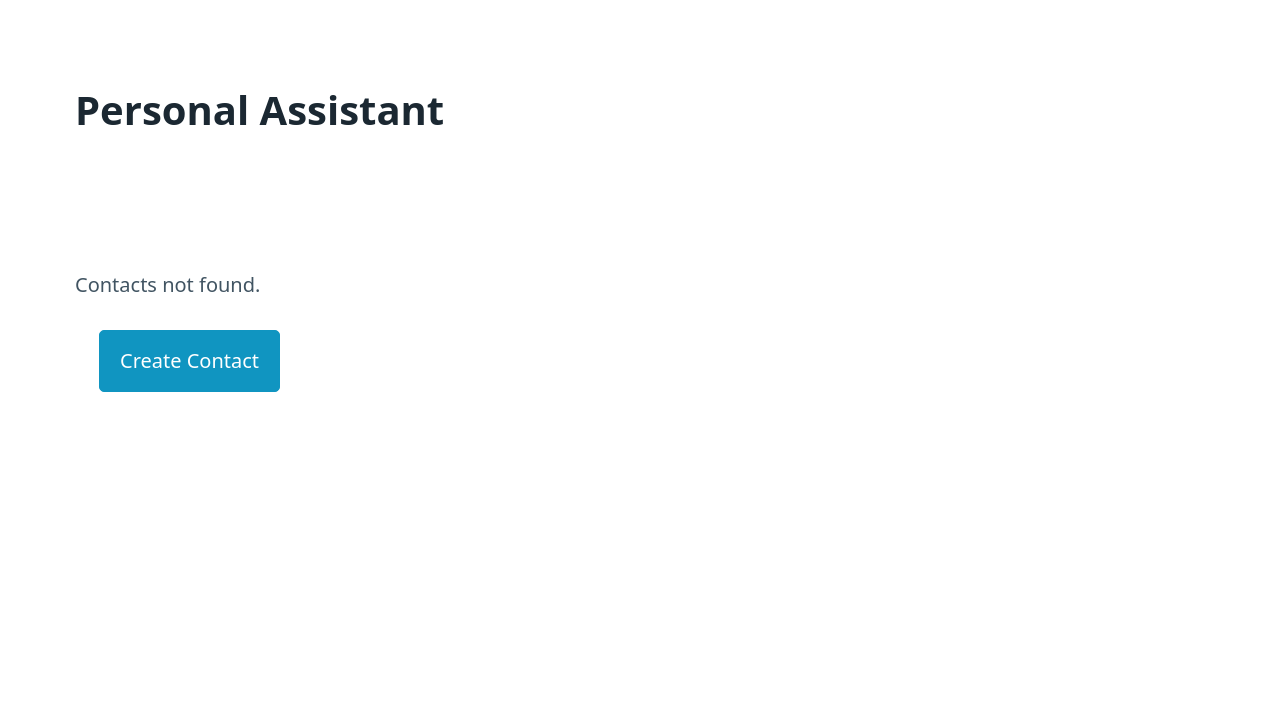
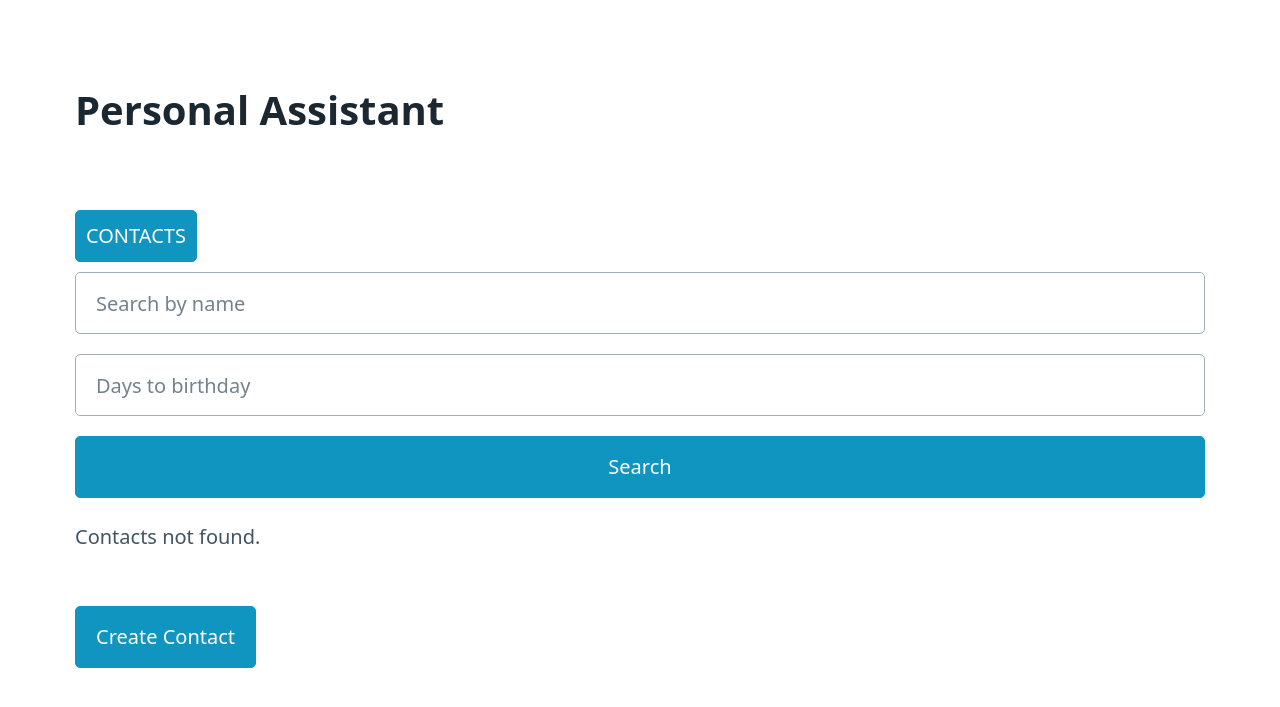
Before and after one commit to IlyaDudelzak/group7-python-project, a Django app: page /contacts/ in a window 1280 px wide. Shown: the top 707 px of the page. Run offline with Django 5.2, Linux system fonts and the light colour scheme; data that the repository does not hold is empty.

Commit message:
contacts fin1

```diff
--- a/personal_assistant/contacts/models.py
+++ b/personal_assistant/contacts/models.py
@@ -10,5 +10,5 @@ class Contact(models.Model):
     address = models.CharField(max_length=150)
     email = models.EmailField(max_length=150, unique=True)
     phone_number = PhoneNumberField(unique=True)
-    birthday = models.CharField(max_length=50)
+    birthday = models.DateField(null=True, blank=True)
     created_at=models.DateTimeField(auto_now_add=True)
--- a/personal_assistant/contacts/templates/contacts/contacts.html
+++ b/personal_assistant/contacts/templates/contacts/contacts.html
@@ -3,15 +3,27 @@
 
 {% block content %}
 
+<form method="get" action="" style="margin-bottom: 24px;">
+    <input type="text" name="q" placeholder="Search by name" value="{{ request.GET.q }}">
+    <input type="number" name="days" placeholder="Days to birthday" min="0" value="{{ request.GET.days }}">
+    <button type="submit">Search</button>
+</form>
+
 {% if contacts %}
 <ul>
     {% for contact in contacts %}
-    <li style="margin-bottom:16px;">
+    <li style="margin-bottom:16px; display: flex; justify-content: space-between; align-items: center;">
+        <div>
         <strong>{{ contact.first_name }} {{ contact.last_name }}</strong><br>
         📞 {{ contact.phone_number }}&nbsp;&nbsp;
         ✉️ {{ contact.email }}&nbsp;&nbsp;
         📍 {{ contact.address }}&nbsp;&nbsp;
         🎂 {{ contact.birthday }}
+         </div>
+         <div>
+             <a href="{% url 'contacts:edit' contact.id %}" role="button">Edit</a>
+             <a href="{% url 'contacts:delete' contact.id %}" role="button" class="secondary">Delete</a>
+         </div>
     </li>
     {% endfor %}
 </ul>
@@ -19,6 +31,6 @@
 <p>Contacts not found.</p>
 {% endif %}
 
-<a style="margin-left:24px;" class="" href="/contacts/create/" role="button">Create Contact</a>
+<a style="margin-top:24px;" class="" href="/contacts/create/" role="button">Create Contact</a>
 
 {% endblock %}
--- a/personal_assistant/contacts/urls.py
+++ b/personal_assistant/contacts/urls.py
@@ -1,9 +1,11 @@
 from django.urls import path
-from .views import contacts_view, create_contact
+from .views import contacts_view, create_contact, edit_contact, delete_contact
 
 app_name = 'contacts'
 
 urlpatterns = [
     path('', contacts_view, name='contact_view'),
     path('create/', create_contact, name='create_contact'),
+    path('edit/<int:pk>/', edit_contact, name='edit'),
+    path('delete/<int:pk>/', delete_contact, name='delete'),
 ]
--- a/personal_assistant/contacts/views.py
+++ b/personal_assistant/contacts/views.py
@@ -1,6 +1,7 @@
-from django.shortcuts import render, redirect
+from django.shortcuts import render, redirect, get_object_or_404
 from .forms import ContactForm
 from .models import Contact
+from datetime import datetime
 
 # Create your views here.
 
@@ -8,8 +9,24 @@ def base_view(request):
     return render(request, 'base.html')
 
 def contacts_view(request):
+    query = request.GET.get("q", "")
+    days_str = request.GET.get("days")
     contacts = Contact.objects.all()
-    return render(request, 'contacts/contacts.html', {'contacts': contacts})
+    if query:
+        contacts = contacts.filter(first_name__icontains=query)
+    if days_str and days_str.isdigit():
+        days = int(days_str)
+        today = datetime.today().date()
+        upcoming_birthdays_list = []
+        for contact in contacts:
+            if contact.birthday:
+                birthday_this_year = datetime.strptime(contact.birthday, "%Y-%m-%d").date().replace(year=today.year)
+                if birthday_this_year < today:
+                    birthday_this_year = birthday_this_year.replace(year=today.year + 1)
+                if 0 <= (birthday_this_year - today).days <= days:
+                    upcoming_birthdays_list.append(contact)
+        contacts=upcoming_birthdays_list
+    return render(request, "contacts/contacts.html", {"contacts": contacts})
 
 def create_contact(request):
     if request.method == 'POST':
@@ -20,3 +37,21 @@ def create_contact(request):
     else:
         form = ContactForm()
     return render(request, 'contacts/create_contact.html', {'form': form})
+
+def edit_contact(request, pk):
+    contact = get_object_or_404(Contact, pk=pk)
+    if request.method == 'POST':
+        form = ContactForm(request.POST, instance=contact)
+        if form.is_valid():
+            form.save()
+            return redirect('contacts:contact_view')
+    else:
+        form = ContactForm(instance=contact)
+    return render(request, 'contacts/edit_contact.html', {'form': form, 'contact': contact})
+
+def delete_contact(request, pk):
+    contact = get_object_or_404(Contact, pk=pk)
+    if request.method == 'POST':
+        contact.delete()
+        return redirect('contacts:contact_view')
+    return render(request, 'contacts/confirm_delete.html', {'contact': contact})
--- a/personal_assistant/static/style.css
+++ b/personal_assistant/static/style.css
@@ -1,3 +0,0 @@
-.disabled {
-    display: none !important;
-}
--- a/personal_assistant/templates/base.html
+++ b/personal_assistant/templates/base.html
@@ -15,7 +15,7 @@
     <nav>
         <ul>
             <li>
-                <a class="{% if request.path == '/contacts/' %}disabled{% endif %}" href="/contacts" role="button">CONTACTS</a>
+                <a href="/contacts" role="button">CONTACTS</a>
             </li>
 <!--            <li>-->
 <!--                <a class="" href="/add_author" role="button">NOTES</a>-->
```
Also changed, not shown: personal_assistant/contacts/templates/contacts/confirm_delete.html (added, +13 -0 lines), personal_assistant/contacts/templates/contacts/edit_contact.html (added, +12 -0 lines).
